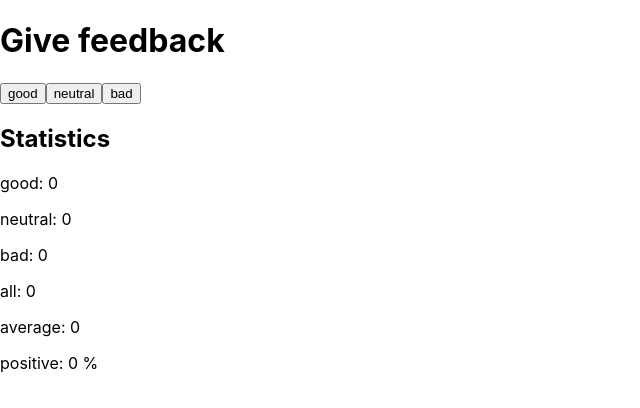
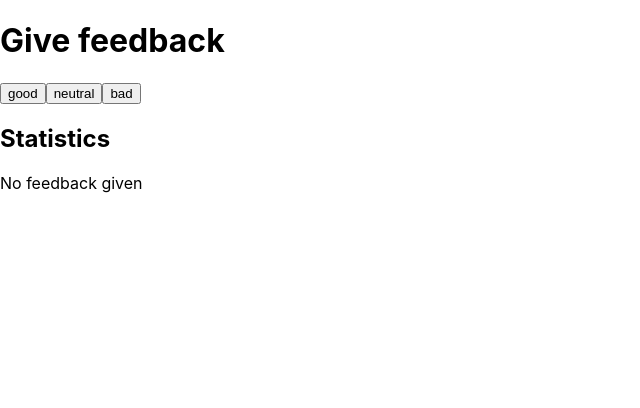
Before and after one commit to elisamunoz/full-stack-course-helsinski, a React (Create React App) app in the folder Part01/exercise1.6-unicafe/: page / in a window 1280 px wide. Shown: the top 408 px of the page, without its empty margins (0-640 px from the left). Built offline with nearby package versions, Linux system fonts and the light colour scheme.

Commit message:
excercise 1.9

```diff
--- a/Part01/exercise1.6-unicafe/src/App.js
+++ b/Part01/exercise1.6-unicafe/src/App.js
@@ -1,6 +1,15 @@
 import { useState } from "react";
 const Button = ({ onClick, text }) => <button onClick={onClick}>{text}</button>;
-const Statistics = ({ good, neutral, bad, all, average, positive }) => (
+const Statistics = ({ good, neutral, bad, all, average, positive }) => {
+  if (all === 0) {
+    return (
+      <>
+        <h2>Statistics</h2>
+        <p>No feedback given</p>
+      </>
+    );
+  } else {
+    return (
       <>
         <h2>Statistics</h2>
         <p>good: {good}</p>
@@ -11,6 +20,8 @@
         <p>positive: {positive} %</p>
       </>
     );
+  }
+};
 
 const App = () => {
   const [good, setGood] = useState(0);
```
Lines whose indentation alone changed are shown as unchanged.
